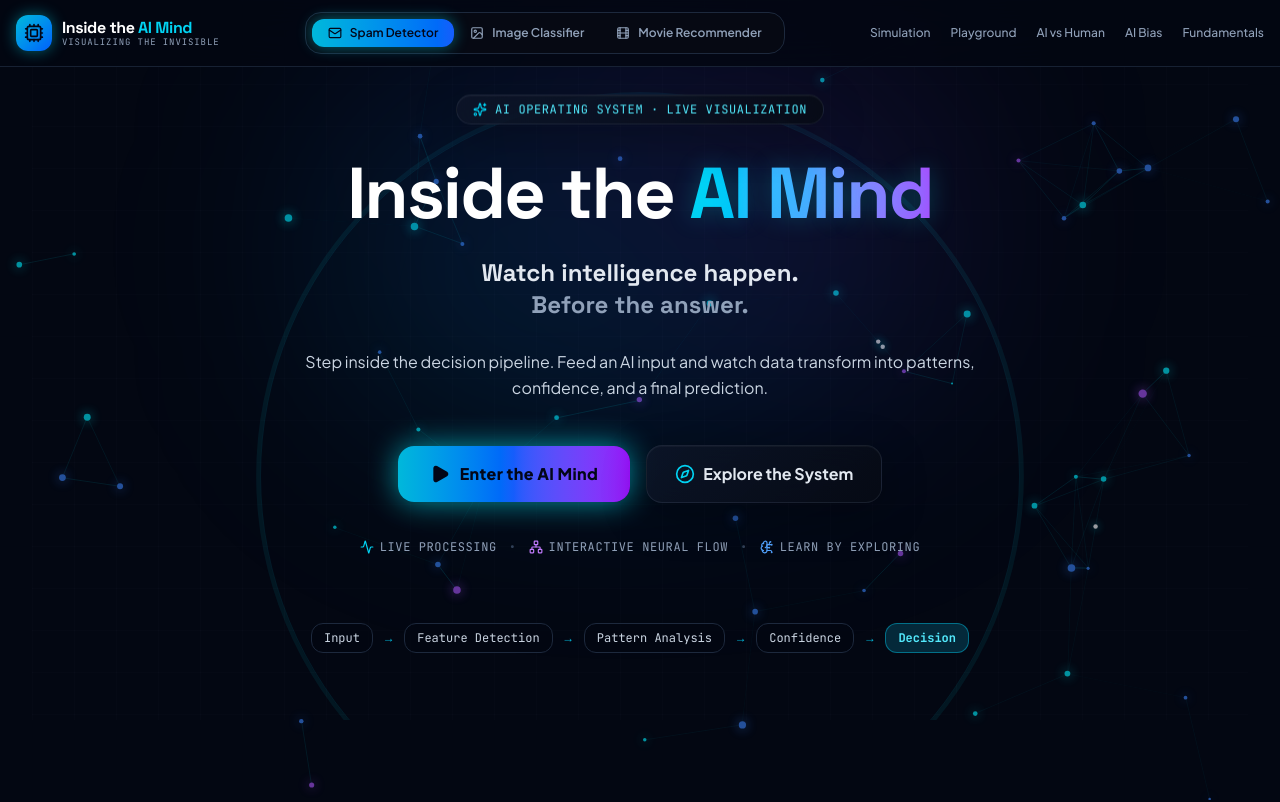
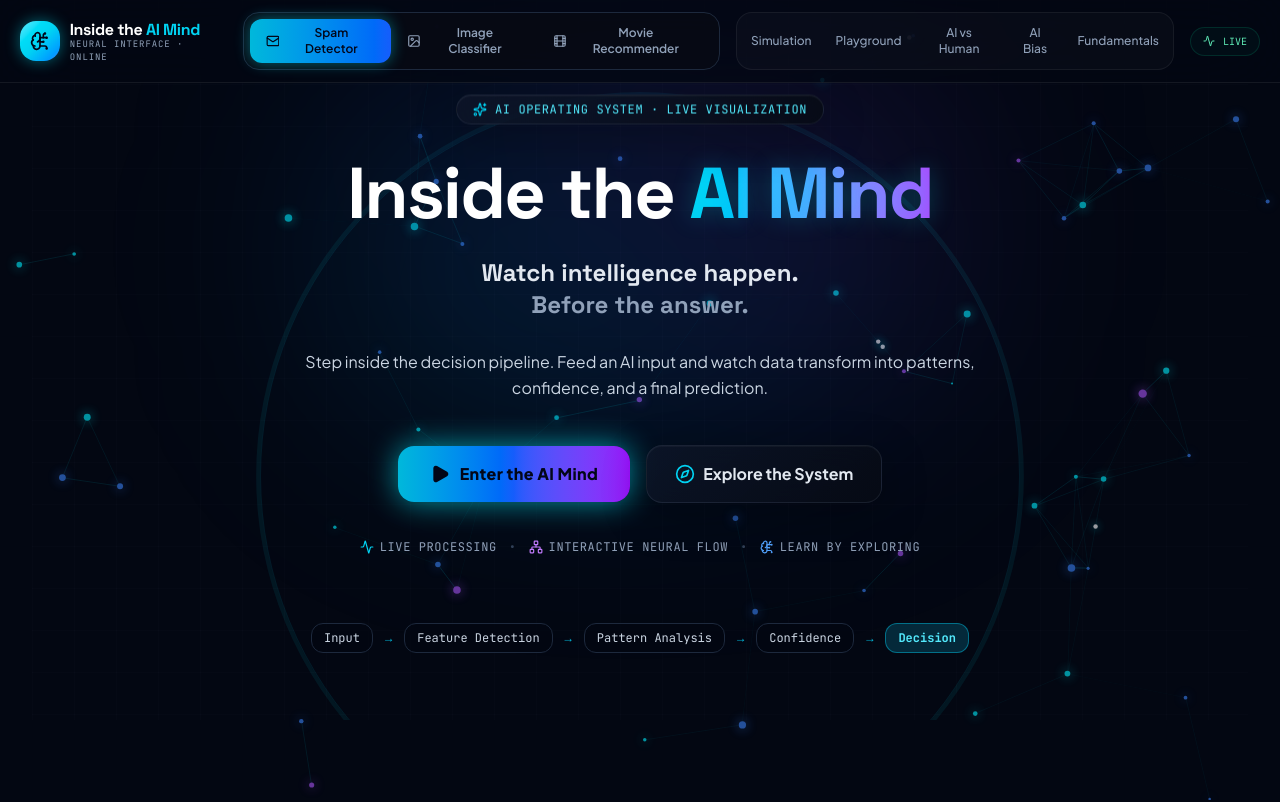
Before and after one commit to Newton-ns/inside-the-ai-min, a React (Vite) app: page / in a window 1280 px wide. Shown: the top 802 px of the page. Built offline with nearby package versions, Linux system fonts and the light colour scheme.

Commit message:
style: redesign navigation as premium neural control bar

```diff
--- a/src/components/Navbar.jsx
+++ b/src/components/Navbar.jsx
@@ -1,5 +1,5 @@
 import React, { useState } from 'react';
-import { Cpu, Mail, Image as ImageIcon, Film, Sliders, Menu, X, Sparkles } from 'lucide-react';
+import { BrainCircuit, Mail, Image as ImageIcon, Film, Menu, X, Activity } from 'lucide-react';
 
 export default function Navbar({ activeScenario, onSelectScenario, onNavClick }) {
   const [mobileMenuOpen, setMobileMenuOpen] = useState(false);
@@ -17,22 +17,22 @@ export default function Navbar({ activeScenario, onSelectScenario, onNavClick })
   };
 
   return (
-    <header className="fixed top-0 inset-x-0 z-50 px-4 py-3 bg-navy-950/80 backdrop-blur-xl border-b border-slate-800/80">
-      <div className="max-w-7xl mx-auto flex items-center justify-between">
+    <header className="fixed top-0 inset-x-0 z-50 px-3 sm:px-5 py-3 bg-[#030712]/72 backdrop-blur-2xl border-b border-white/[0.07]">
+      <div className="max-w-7xl mx-auto flex items-center justify-between gap-4">
         {/* Brand Logo */}
         <div
           onClick={() => onNavClick('hero')}
           className="flex items-center gap-2.5 cursor-pointer group"
         >
-          <div className="w-9 h-9 rounded-xl bg-gradient-to-br from-cyan-500 to-blue-600 flex items-center justify-center text-slate-950 shadow-[0_0_15px_rgba(0,240,255,0.4)] group-hover:scale-105 transition-transform">
-            <Cpu className="w-5 h-5 font-bold" />
+          <div className="w-10 h-10 rounded-2xl bg-gradient-to-br from-cyan-300 via-cyan-400 to-blue-500 flex items-center justify-center text-slate-950 shadow-[0_0_15px_rgba(0,240,255,0.4)] group-hover:scale-105 transition-transform">
+            <BrainCircuit className="w-5 h-5 font-bold" />
           </div>
           <div>
             <span className="text-base font-black font-display tracking-tight text-white block">
               Inside the <span className="text-cyan-400">AI Mind</span>
             </span>
             <span className="text-[9px] font-mono text-slate-400 uppercase tracking-widest block -mt-1">
-              Visualizing the Invisible
+              NEURAL INTERFACE · ONLINE
             </span>
           </div>
         </div>
@@ -60,23 +60,25 @@ export default function Navbar({ activeScenario, onSelectScenario, onNavClick })
         </div>
 
         {/* Navigation Quick Jump Links */}
-        <nav className="hidden lg:flex items-center gap-5 text-xs font-medium text-slate-400">
-          <button onClick={() => onNavClick('simulation')} className="hover:text-cyan-300 transition-colors">
+        <nav className="hidden lg:flex items-center gap-1 p-1 rounded-2xl bg-white/[0.025] border border-white/[0.06] text-xs font-medium text-slate-400">
+          <button onClick={() => onNavClick('simulation')} className="px-2.5 py-2 rounded-xl hover:text-cyan-200 hover:bg-cyan-400/[0.07] transition-all">
             Simulation
           </button>
-          <button onClick={() => onNavClick('playground')} className="hover:text-cyan-300 transition-colors">
+          <button onClick={() => onNavClick('playground')} className="px-2.5 py-2 rounded-xl hover:text-cyan-200 hover:bg-cyan-400/[0.07] transition-all">
             Playground
           </button>
-          <button onClick={() => onNavClick('human-vs-ai')} className="hover:text-cyan-300 transition-colors">
+          <button onClick={() => onNavClick('human-vs-ai')} className="px-2.5 py-2 rounded-xl hover:text-cyan-200 hover:bg-cyan-400/[0.07] transition-all">
             AI vs Human
           </button>
-          <button onClick={() => onNavClick('bias')} className="hover:text-cyan-300 transition-colors">
+          <button onClick={() => onNavClick('bias')} className="px-2.5 py-2 rounded-xl hover:text-cyan-200 hover:bg-cyan-400/[0.07] transition-all">
             AI Bias
           </button>
-          <button onClick={() => onNavClick('fundamentals')} className="hover:text-cyan-300 transition-colors">
+          <button onClick={() => onNavClick('fundamentals')} className="px-2.5 py-2 rounded-xl hover:text-cyan-200 hover:bg-cyan-400/[0.07] transition-all">
             Fundamentals
           </button>
         </nav>
+
+        <div className="hidden xl:flex items-center gap-2 px-3 py-1.5 rounded-full border border-emerald-400/15 bg-emerald-400/[0.04] text-[10px] font-mono text-emerald-300"><Activity className="w-3 h-3" /> LIVE</div>
 
         {/* Mobile Hamburger */}
         <div className="md:hidden flex items-center">
```
